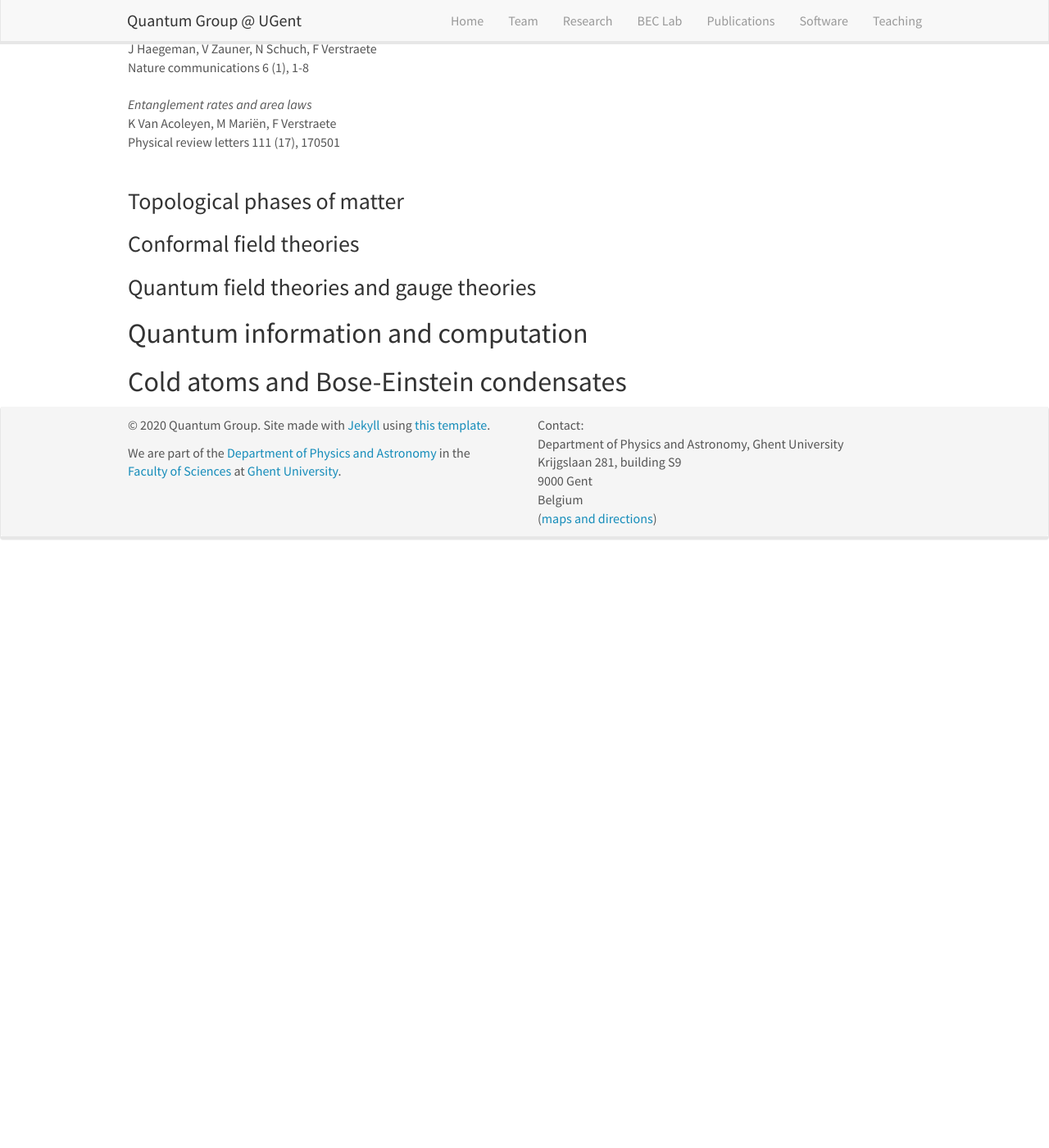
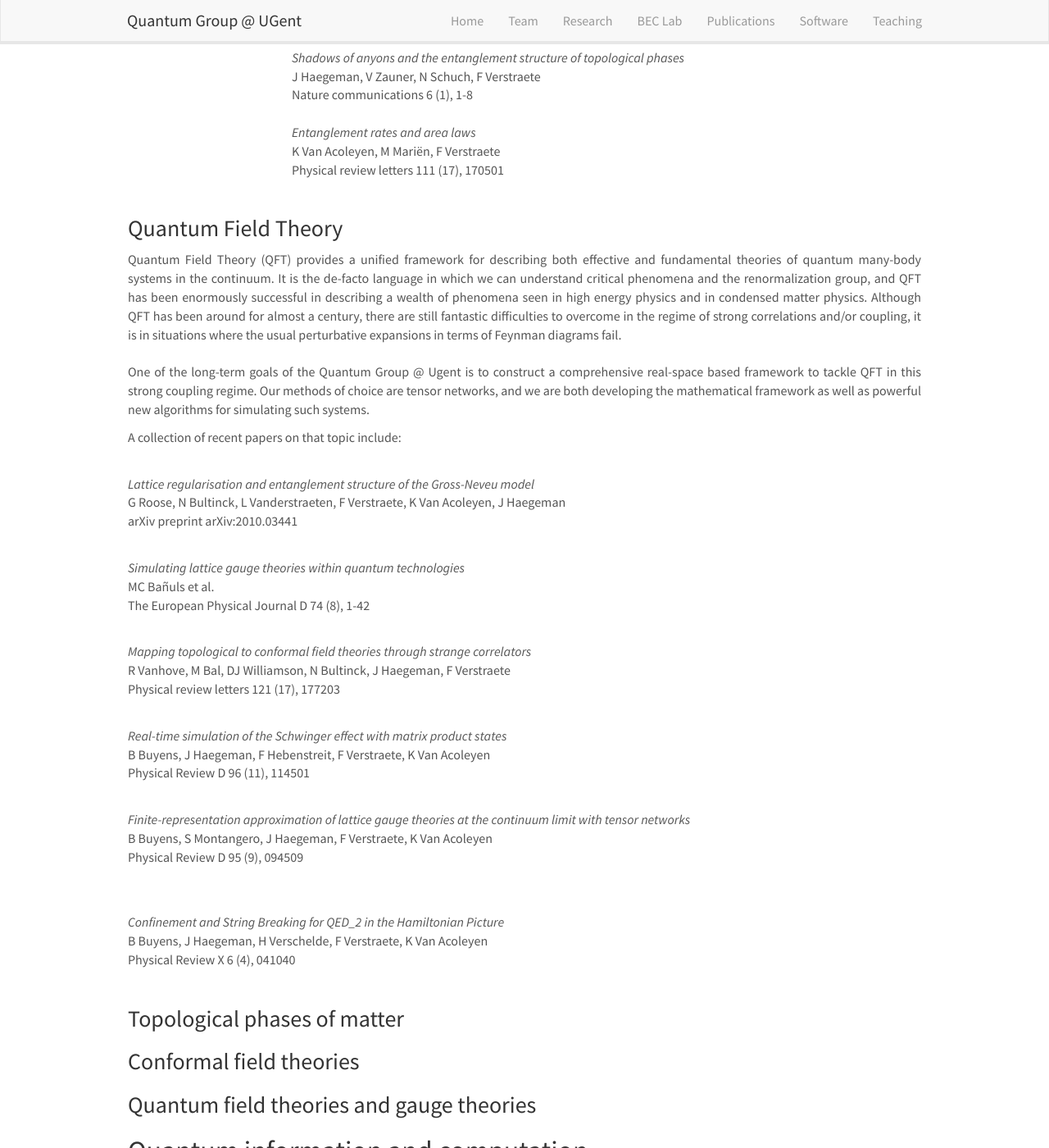
Before and after one commit to quantumghent/quantumghent.github.io, a Jekyll site: the page built from _pages/research.md, in a window 1280 px wide and 1400 px high, scrolled down 1669 px. Shown: the whole window at 82% size. Built offline with Jekyll 4.4.1, drawn with Linux system fonts in a browser that asks for light colours; nearby versions of some CDN libraries; before the commit the page ends 2349 px from its top, so only the background shows below that.

Commit message:
Update research.md

```diff
--- a/_pages/research.md
+++ b/_pages/research.md
@@ -36,7 +36,8 @@ Our research in many-body physics focuses on <br>
 
 
 Quantum Entanglement taught us that the whole is much more than the sum of its parts, and is responsible for all magic and wonder in quantum mechanics. On the one hand, it is responsible for the exponential scaling of and difficulty in simualting quantum many-body systems. On the other hand, it is precisely the key ingredient which enables the exponential speed-ups in future quantum computers, a topic of extreme current interest. We are  currently very much in the process of starting to understand how to describe and exploit entanglement, and research in the Quantum Group @ Ugent focuses on studying entanglement in the many-body context.  Recent papers on the topic include:<br> <br>
-
+</p>
+<p style="margin-left: 200px">
   <i> Entanglement compression in scale space: From the multiscale entanglement renormalization ansatz to matrix product operators </i><br>
   K Van Acoleyen, A Hallam, M Bal, M Hauru, J Haegeman, F Verstraete <br>
   Physical Review B 102 (16), 165131 <br> <br>
@@ -65,8 +66,48 @@ Quantum Entanglement taught us that the whole is much more than the sum of its p
   K Van Acoleyen, M Mariën, F Verstraete <br>
   Physical review letters 111 (17), 170501 <br> <br>
 
+</p>
+
+
+
+
+### Quantum Field Theory
+<p style="text-align:justify">
+
+Quantum Field Theory (QFT) provides a unified framework for describing both effective and fundamental theories of quantum many-body systems in the continuum. It is the de-facto language in which we can understand critical phenomena and the renormalization group, and QFT has been enormously successful in describing a wealth of phenomena seen in high energy physics and in condensed matter physics. Although QFT has been around for almost a century, there are still fantastic difficulties to overcome in the regime of strong correlations and/or coupling, it is in situations where the usual perturbative expansions in terms of Feynman diagrams fail. <br> <br>
+
+One of the long-term goals of the Quantum Group @ Ugent is to construct a comprehensive real-space based framework  to tackle QFT in this strong coupling regime. Our methods of choice are tensor networks, and we are both developing the mathematical framework as well as powerful new algorithms for simulating such systems. <br>
 
 </p>
+A collection of recent papers on that topic include: <br><br>
+
+<i> Lattice regularisation and entanglement structure of the Gross-Neveu model </i> <br>
+G Roose, N Bultinck, L Vanderstraeten, F Verstraete, K Van Acoleyen, J Haegeman <br>
+arXiv preprint arXiv:2010.03441 <br> <br>
+
+<i> Simulating lattice gauge theories within quantum technologies </i> <br>
+MC Bañuls et al. <br>
+The European Physical Journal D 74 (8), 1-42 <br> <br>
+
+<i> Mapping topological to conformal field theories through strange correlators </i><br>
+R Vanhove, M Bal, DJ Williamson, N Bultinck, J Haegeman, F Verstraete <br>
+Physical review letters 121 (17), 177203 <br> <br>
+
+<i> Real-time simulation of the Schwinger effect with matrix product states </i> <br>
+B Buyens, J Haegeman, F Hebenstreit, F Verstraete, K Van Acoleyen <br>
+Physical Review D 96 (11), 114501 <br> <br>
+
+<i> Finite-representation approximation of lattice gauge theories at the continuum limit with tensor networks </i> <br>
+B Buyens, S Montangero, J Haegeman, F Verstraete, K Van Acoleyen <br>
+Physical Review D 95 (9), 094509 <br> <br> <br>
+
+<i> Confinement and String Breaking for QED_2 in the Hamiltonian Picture </i> <br>
+B Buyens, J Haegeman, H Verschelde, F Verstraete, K Van Acoleyen <br>
+Physical Review X 6 (4), 041040 <br> <br>
+
+
+
+
 
 ### Topological phases of matter
 
```
